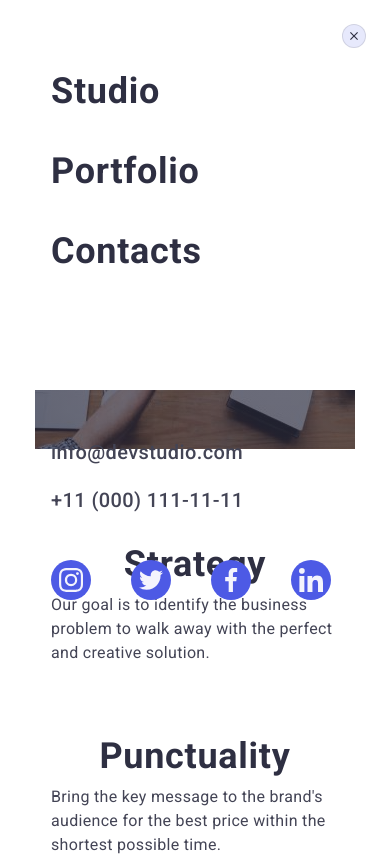
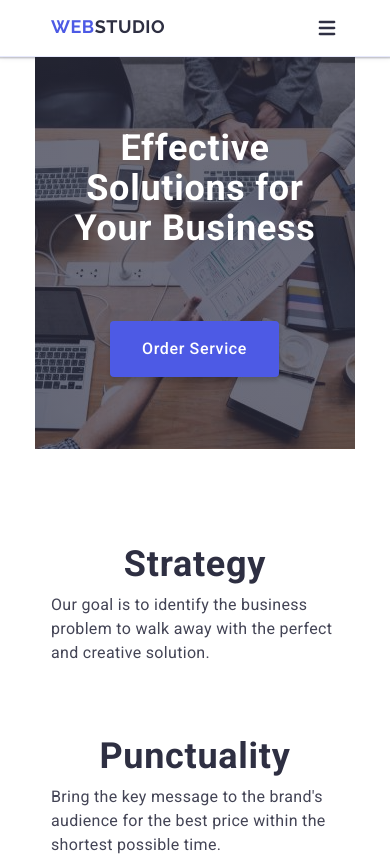
Before and after one commit to OlenaYermak/goit-markup-hw-06, a plain HTML site: page index.html in a window 390 px wide. Shown: the top 860 px of the page. Drawn offline with nearby package versions, Linux system fonts and the light colour scheme.

Commit message:
Update index.html

```diff
--- a/index.html
+++ b/index.html
@@ -569,7 +569,7 @@
 
     </div>
     <!-- MOBAIL MENU-->
-    <div class="mobile-menu-window is-open">
+    <div class="mobile-menu-window">
       <div class="container mobile-menu-container">
         <button class="mobile-menu-close-btn" type="button">
           <svg class="mobile-menu-close-btn-icon" width="8" height="8">
```
